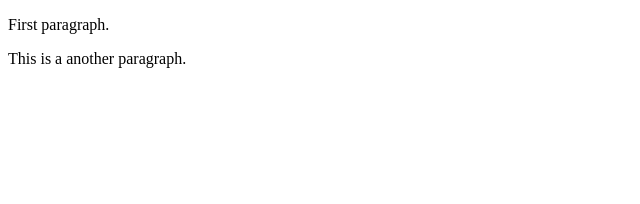
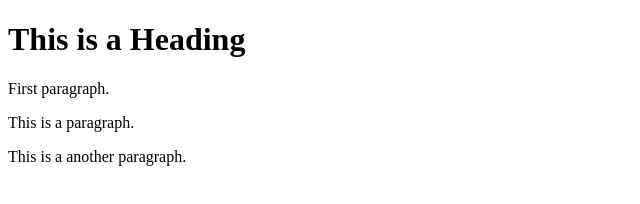
Before and after one commit to nerite/Learning_git, a plain HTML site: page index.html in a window 1280 px wide. Shown: the whole page, without its empty margins (0-640 px from the left). Drawn offline with Linux system fonts and the light colour scheme.

Commit message:
Update index.html

```diff
--- a/index.html
+++ b/index.html
@@ -4,7 +4,9 @@
  <title>Page Title</title>
  </head>
  <body>
+   <h1>This is a Heading</h1>
    <p>First paragraph.</p>
-   <p>This is a another paragraph.<p>
+   <p>This is a paragraph.</p>
+   <p>This is a another paragraph.</p>
  </body>
  </html>
```
